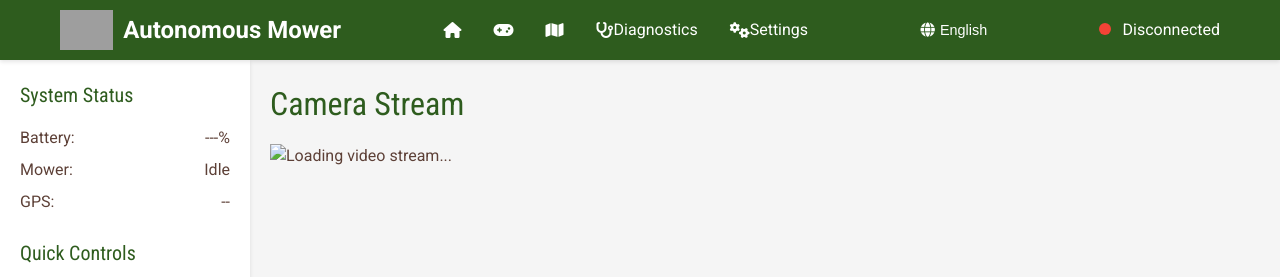
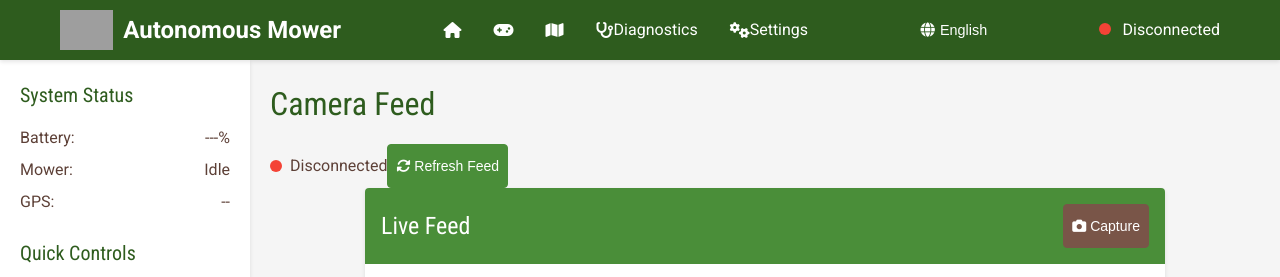
Before and after one commit to acredsfan/autonomous_mower, a Flask app: template src/mower/ui/web_ui/templates/camera.html in a window 1280 px wide. Shown: the top 277 px of the page. Run offline with Flask 3, Linux system fonts and the light colour scheme; the template is opened without the code that fills it, so the values that code supplies are empty; some libraries are stand-ins or nearby versions; grey boxes are pictures that could not be loaded.

Commit message:
Add camera feed page and battery status retrieval; enhance UI with connection status and refresh functionality

```diff
--- a/src/mower/ui/web_ui/app.py
+++ b/src/mower/ui/web_ui/app.py
@@ -86,6 +86,11 @@ def create_app(mower):
     def settings():
         """Render the settings page."""
         return render_template("settings.html")
+
+    @app.route("/camera")
+    def camera():
+        """Render the camera feed page."""
+        return render_template("camera.html")
 
     @app.route("/api/get-settings", methods=["GET"])
     def get_settings():
--- a/src/mower/ui/web_ui/templates/camera.html
+++ b/src/mower/ui/web_ui/templates/camera.html
@@ -1,6 +1,128 @@
 {% extends "base.html" %}
 
+{% block title %}Camera Feed - Autonomous Mower{% endblock %}
+
 {% block content %}
-    <h1>Camera Stream</h1>
-    <img id="video_feed" alt="Loading video stream...">
+<div class="dashboard-header">
+    <h1>Camera Feed</h1>
+    <div class="d-flex align-center">
+        <span class="status-indicator" id="cameraConnectionStatus"></span>
+        <span id="cameraStatusText" class="mr-2">Connected</span>
+        <button id="refreshCameraBtn" class="btn btn-primary btn-sm">
+            <i class="fas fa-sync-alt"></i> Refresh Feed
+        </button>
+    </div>
+</div>
+
+<div class="camera-page">
+    <div class="card mb-3">
+        <div class="card-header">
+            <h3>Live Feed</h3>
+            <div class="card-header-actions">
+                <button id="captureImageBtn" class="btn btn-sm btn-secondary">
+                    <i class="fas fa-camera"></i> Capture
+                </button>
+            </div>
+        </div>
+        <div class="card-body">
+            <div class="camera-container">
+                <img id="cameraFeed" src="/video_feed" alt="Camera Feed" class="camera-feed">
+                <div class="camera-overlay" id="cameraOverlay">
+                    <div class="camera-status">Camera feed not available</div>
+                </div>
+            </div>
+        </div>
+    </div>
+</div>
 {% endblock %}
+
+{% block scripts %}
+<script>
+    document.addEventListener('DOMContentLoaded', function() {
+        // Initialize camera status based on global connection status
+        updateCameraStatus();
+
+        // Refresh button handler
+        const refreshBtn = document.getElementById('refreshCameraBtn');
+        if (refreshBtn) {
+            refreshBtn.addEventListener('click', function() {
+                const cameraFeed = document.getElementById('cameraFeed');
+                if (cameraFeed) {
+                    // Add timestamp to prevent caching
+                    cameraFeed.src = `/video_feed?t=${Date.now()}`;
+                    showAlert('Refreshing camera feed...', 'info');
+                }
+            });
+        }
+
+        // Handle camera feed events
+        const cameraFeed = document.getElementById('cameraFeed');
+        const overlay = document.getElementById('cameraOverlay');
+
+        if (cameraFeed && overlay) {
+            cameraFeed.onload = function() {
+                overlay.style.display = 'none';
+            };
+
+            cameraFeed.onerror = function() {
+                overlay.style.display = 'flex';
+            };
+        }
+    });
+
+    // Update camera connection status
+    function updateCameraStatus() {
+        const statusIndicator = document.getElementById('cameraConnectionStatus');
+        const statusText = document.getElementById('cameraStatusText');
+
+        if (statusIndicator && statusText) {
+            if (typeof isConnected !== 'undefined' && isConnected) {
+                statusIndicator.className = 'status-indicator status-online';
+                statusText.textContent = 'Connected';
+            } else {
+                statusIndicator.className = 'status-indicator status-offline';
+                statusText.textContent = 'Disconnected';
+            }
+        }
+    }
+</script>
+
+<style>
+    .camera-page {
+        max-width: 800px;
+        margin: 0 auto;
+    }
+
+    .camera-container {
+        position: relative;
+        width: 100%;
+        height: 0;
+        padding-bottom: 75%;
+        background-color: #f5f5f5;
+        border-radius: 4px;
+        overflow: hidden;
+    }
+
+    .camera-feed {
+        position: absolute;
+        top: 0;
+        left: 0;
+        width: 100%;
+        height: 100%;
+        object-fit: cover;
+    }
+
+    .camera-overlay {
+        position: absolute;
+        top: 0;
+        left: 0;
+        right: 0;
+        bottom: 0;
+        display: flex;
+        justify-content: center;
+        align-items: center;
+        background-color: rgba(0, 0, 0, 0.7);
+        color: white;
+    }
+</style>
+{% endblock %}
```
Also changed, not shown: src/mower/main_controller.py (+39 -0 lines).
